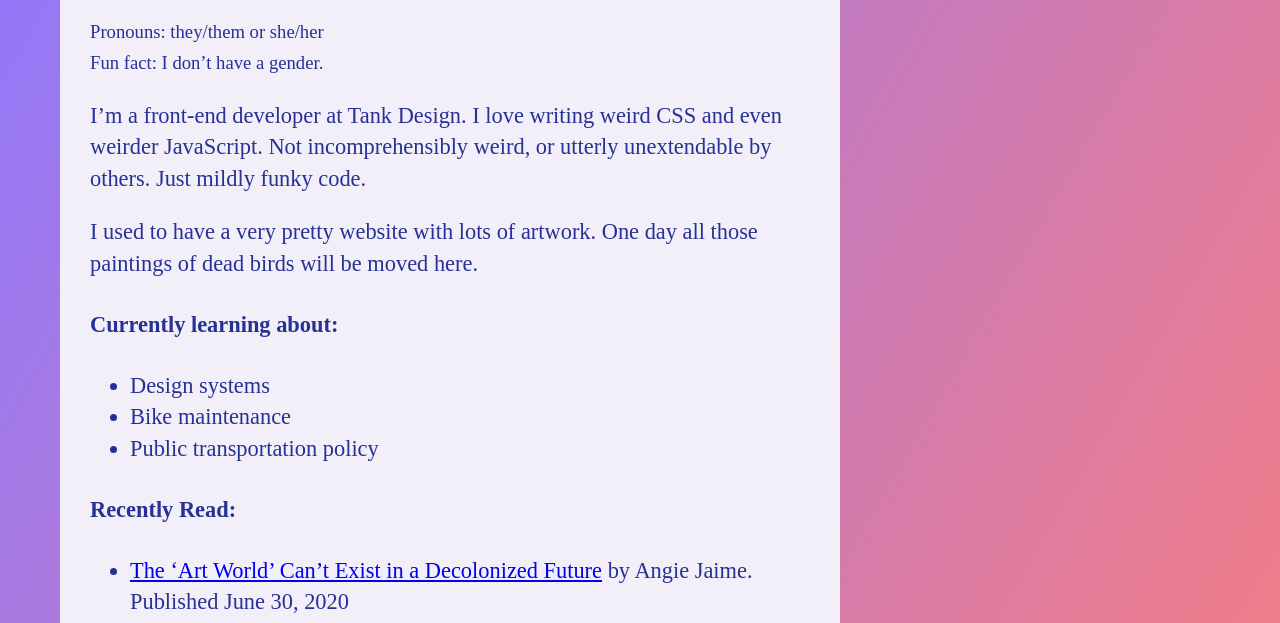
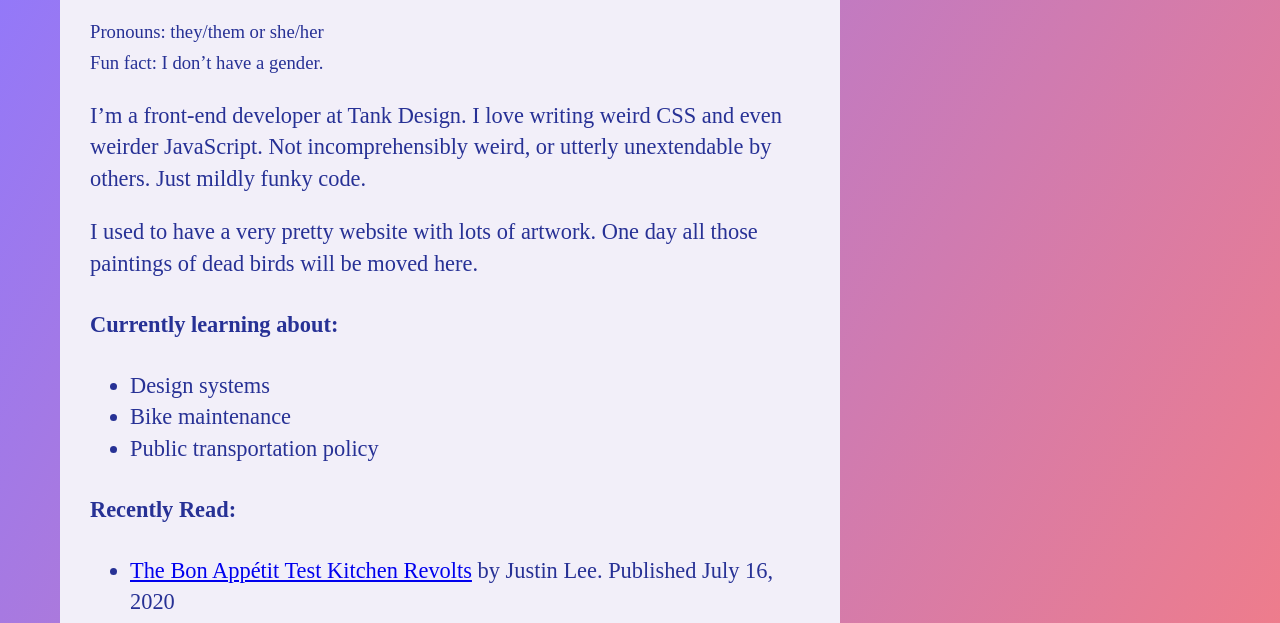
Before and after one commit to aceyoung9/aceyoung9.github.io, a Gatsby site: page / in a window 1280 px wide. Shown: the part 168-791 px from the top of the page. Built offline with nearby package versions, Linux system fonts and the light colour scheme; Gatsby itself is replaced by a stand-in of ours.

Commit message:
Add BA article link

```diff
--- a/src/pages/index.js
+++ b/src/pages/index.js
@@ -69,6 +69,12 @@
       <h4>Recently Read:</h4>
       <ul>
         <li>
+          <a href="https://medium.com/wan-coffee/the-ba-test-kitchen-revolts-a1c4f51a9fb9">
+            The Bon Appétit Test Kitchen Revolts
+          </a>{" "}
+          by Justin Lee. Published July 16, 2020
+        </li>
+        <li>
           <a href="https://www.teenvogue.com/story/decolonize-art-photography">
             The ‘Art World’ Can’t Exist in a Decolonized Future
           </a>{" "}
```
